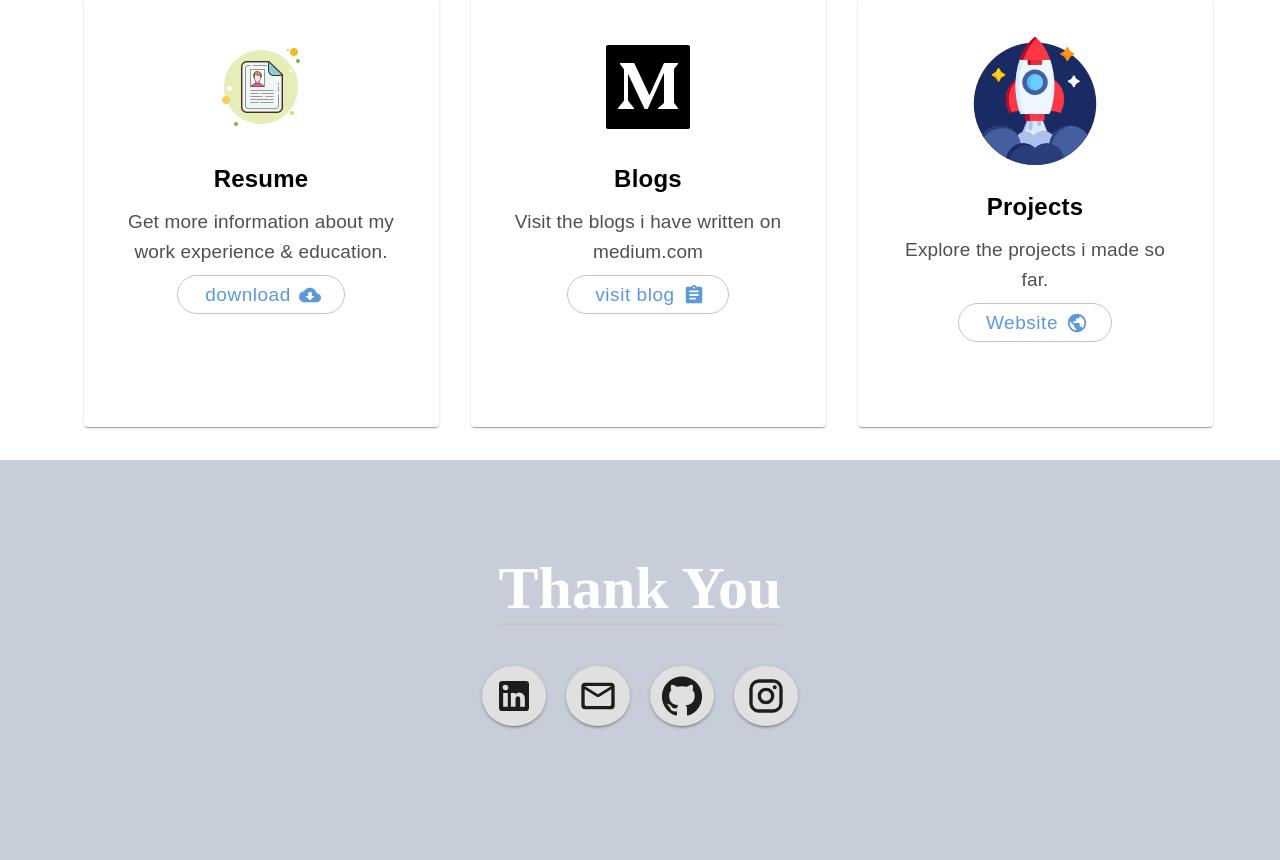
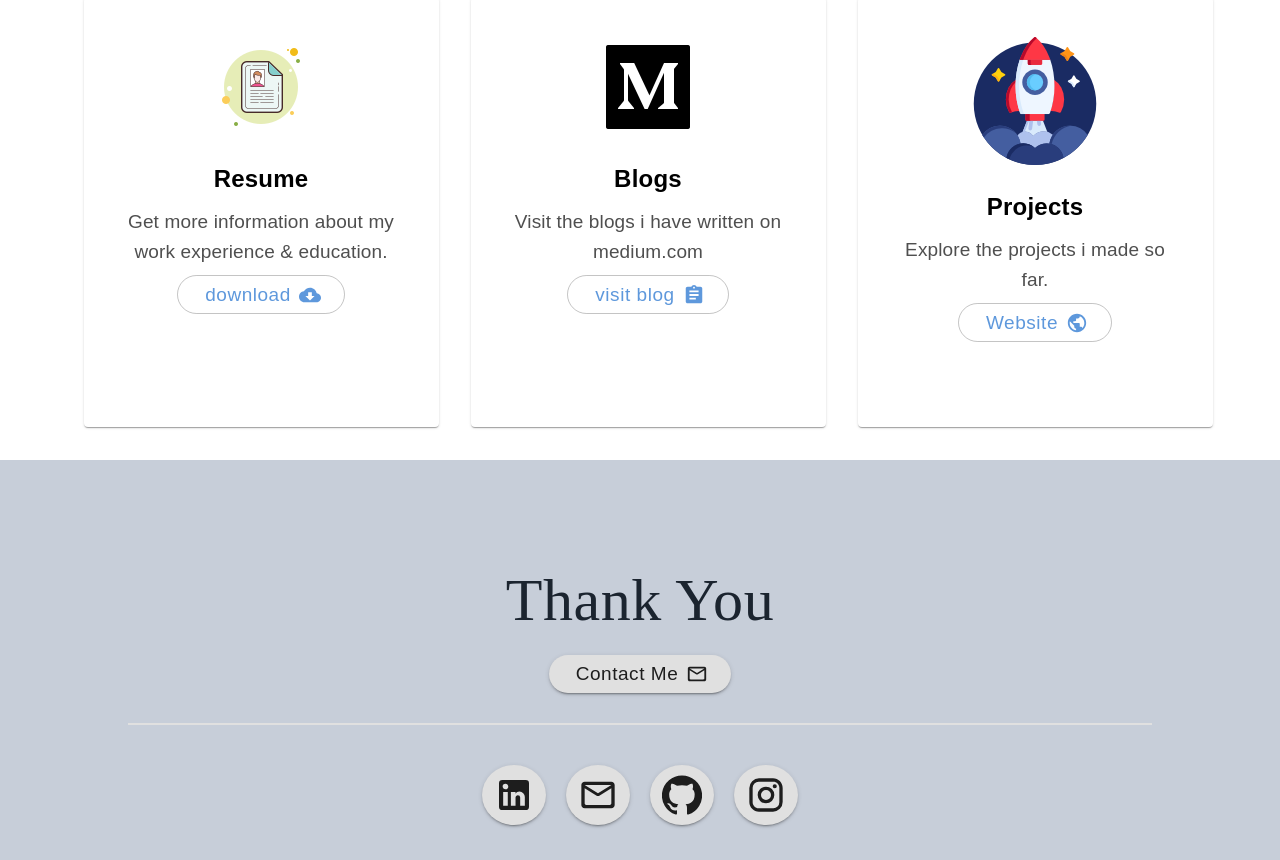
Before and after one commit to jdvachhani95/portfolio, a React (Create React App) app: page / in a window 1280 px wide. Shown: the part 3720-4580 px from the top of the page. Built offline with nearby package versions, Linux system fonts and the light colour scheme; what webfontloader would draw is missing.

Commit message:
Update footer links

```diff
--- a/src/Footer.js
+++ b/src/Footer.js
@@ -1,6 +1,8 @@
-import React from 'react';
+import React, { useState } from 'react';
 import { makeStyles } from '@material-ui/core/styles';
-import { Grid, Button } from '@material-ui/core';
+import { Grid, Button, Typography, Divider } from '@material-ui/core';
+import ContactMeForm from './ContactMeForm';
+//Icons
 import LinkedInIcon from '@material-ui/icons/LinkedIn';
 import GitHubIcon from '@material-ui/icons/GitHub';
 import InstagramIcon from '@material-ui/icons/Instagram';
@@ -17,14 +19,13 @@ const usestyles = makeStyles((theme) => ({
     margin: '30px',
   },
   text: {
-    margin: 'auto',
+    margin: '100px auto 0px',
     textAlign: 'center',
-    fontFamily: 'freight-sans-pro Helvetica Neue Helvetica Arial sans-serif',
+    fontFamily: '"Allura", cursive',
     fontSize: '60px',
-    fontWeight: 'bold',
-    color: 'white',
+    fontWeight: 500,
+    color: '#1b242f',
     justifyContent: 'center',
-    borderBottom: '3px solid #c3c9c5',
   },
   body: {
     backgroundColor: '#c7ced9',
@@ -42,17 +43,47 @@ const usestyles = makeStyles((theme) => ({
     padding: '0px',
     margin: '10px',
   },
+  contactButton: {
+    fontFamily: 'sans-serif',
+    padding: '2px 27px',
+    textTransform: 'none',
+    fontSize: '19px',
+    borderRadius: '25px',
+    margin: '10px auto',
+  },
+  divider: {
+    height: '2px',
+    backgroundColor: '#e0e0e0',
+    width: '80%',
+    marginTop: '20px',
+  },
 }));
 const Footer = (props) => {
   const classes = usestyles();
-
+  const [open, setOpen] = useState(false);
   return (
     <div>
       <Grid item={12}>
         <section className={classes.body}>
-          <div>
-            <p className={classes.text}>Thank You </p>
+          <div
+            style={{
+              display: 'flex',
+              justifyContent: 'center',
+              flexDirection: 'column',
+            }}
+          >
+            <Typography className={classes.text}>Thank You </Typography>
+            <Button
+              variant="contained"
+              endIcon={<MailOutlineRoundedIcon />}
+              className={classes.contactButton}
+              size="large"
+              onClick={() => setOpen(true)}
+            >
+              Contact Me
+            </Button>
           </div>
+          <Divider className={classes.divider} />
           <div className={classes.div}>
             <Button
               variant="contained"
@@ -67,7 +98,11 @@ const Footer = (props) => {
               />
             </Button>
 
-            <Button variant="contained" className={classes.circle}>
+            <Button
+              variant="contained"
+              className={classes.circle}
+              onClick={() => setOpen(true)}
+            >
               <MailOutlineRoundedIcon
                 disableElevation={true}
                 style={{ fontSize: '40px', margin: '0px' }}
@@ -100,6 +135,7 @@ const Footer = (props) => {
           </div>
         </section>
       </Grid>
+      <ContactMeForm open={open} setOpen={setOpen} />
     </div>
   );
 };
```
